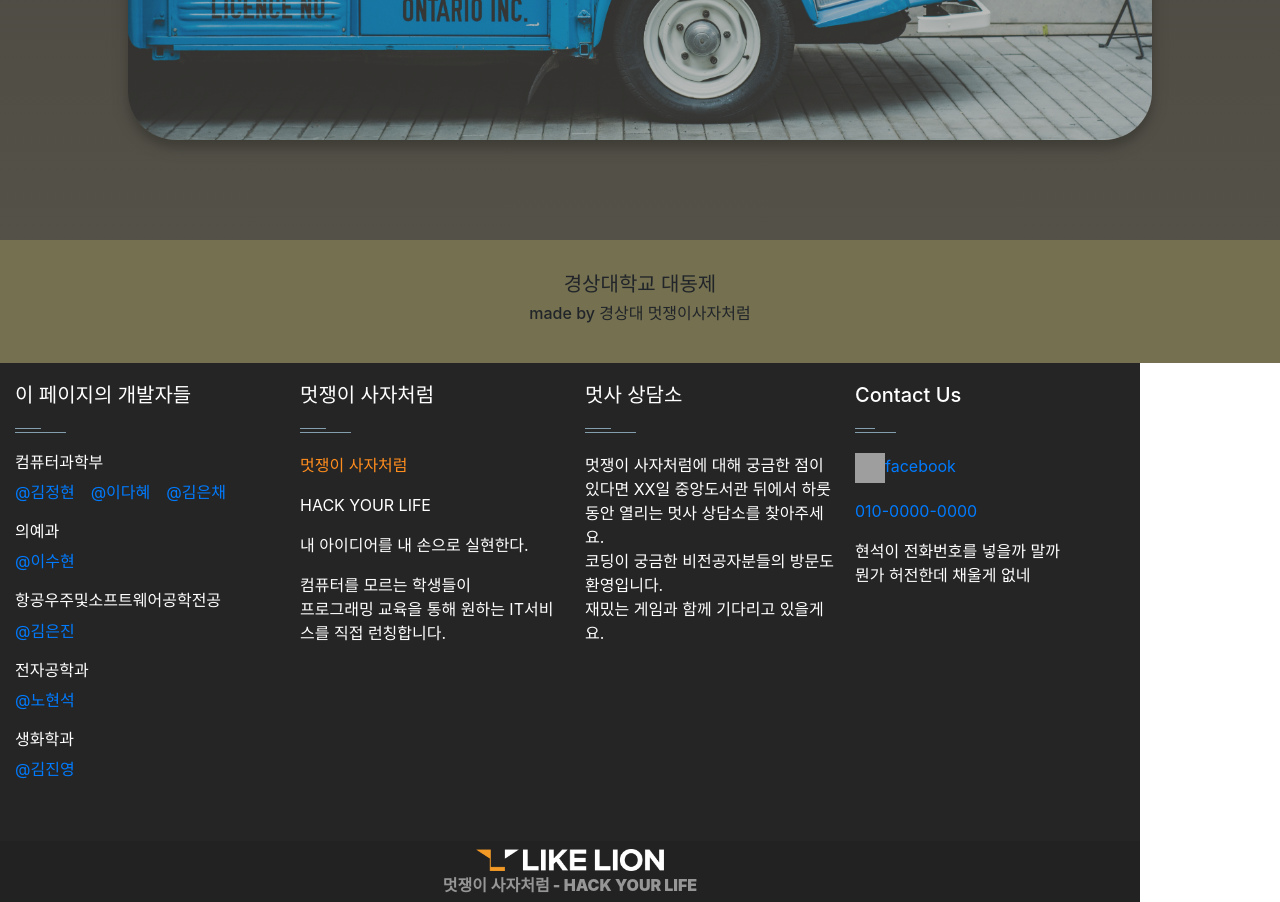
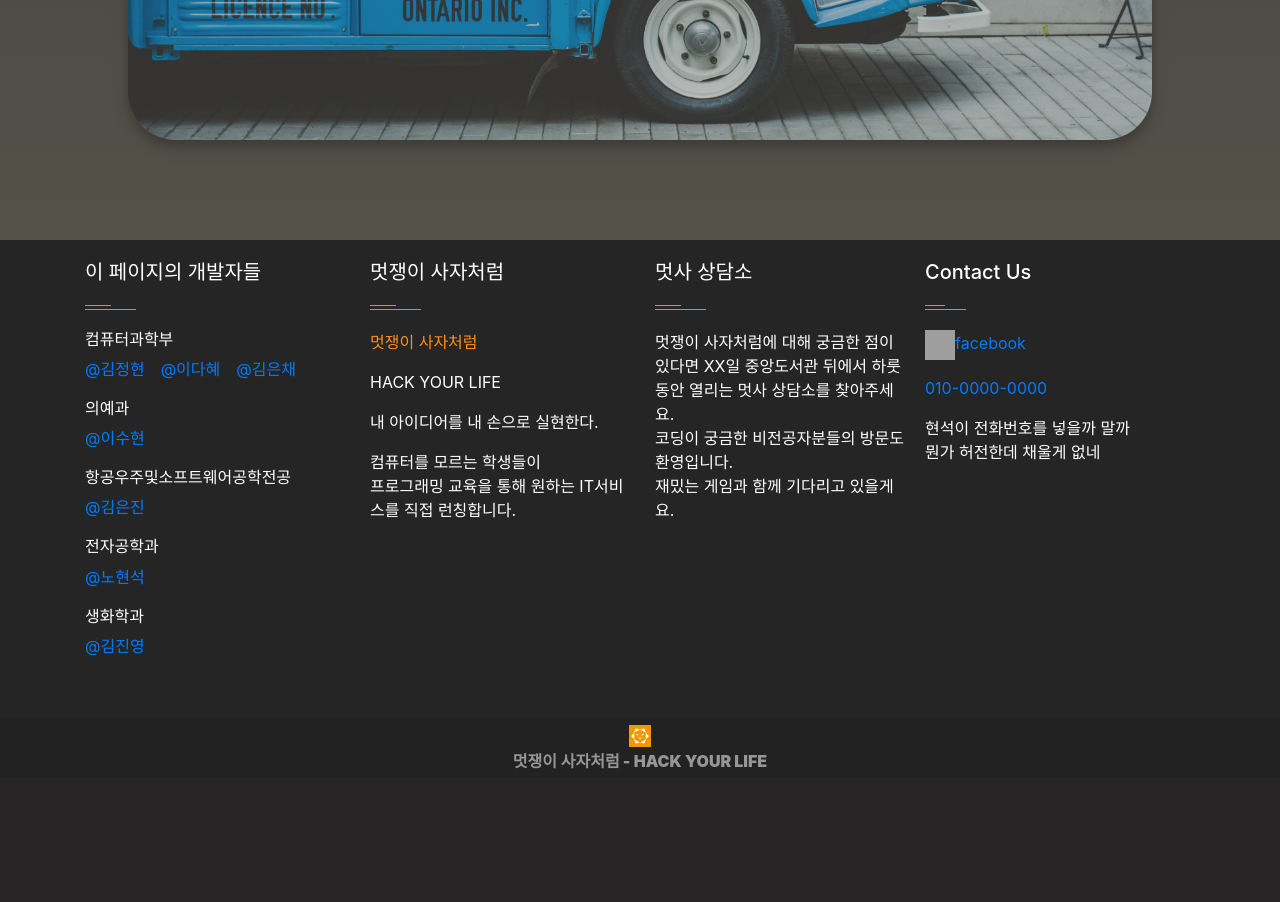
Before and after one commit to dahae0320/GNU_FestivalPage, a Django app: page / in a window 1280 px wide. Shown: the part 2948-3850 px from the top of the page. After the commit the page ends 3717 px from the top, so only its background shows below. Run offline with Django 3.2, Linux system fonts and the light colour scheme; some libraries are stand-ins or nearby versions; some web fonts are replaced; grey boxes are pictures that could not be loaded.

Commit message:
기존footer삭제

```diff
--- a/festival/static/festival/base.css
+++ b/festival/static/festival/base.css
@@ -63,6 +63,10 @@
 	Footer
 ====================== */
 /* Main Footer */
+footer {
+    flex-basis: 100%;
+}
+
 footer .main-footer {
     padding: 20px 0;
     background: #252525;
--- a/festival/templates/base.html
+++ b/festival/templates/base.html
@@ -35,10 +35,6 @@
         </div>
         {% block content %}
         {% endblock %}
-        <div class="footer">
-            <h5>경상대학교 대동제</h5>
-            <h6>made by 경상대 멋쟁이사자처럼</h6>
-        </div>
 
     <!--footer-->
         <footer id="footer" class="footer-1">
@@ -104,7 +100,7 @@
             <div class="container">
                 <div class="row">
                 <div class="col-md-12 text-center">
-                    <img src="{% static 'festival/logo.png' %}" alt="로고" height="22px">
+                    <img src="{% static 'likelion.png' %}" alt="로고" height="22px">
                     <p><strong>멋쟁이 사자처럼<strong> - HACK YOUR LIFE</p>
                 </div>
                 </div>
```
